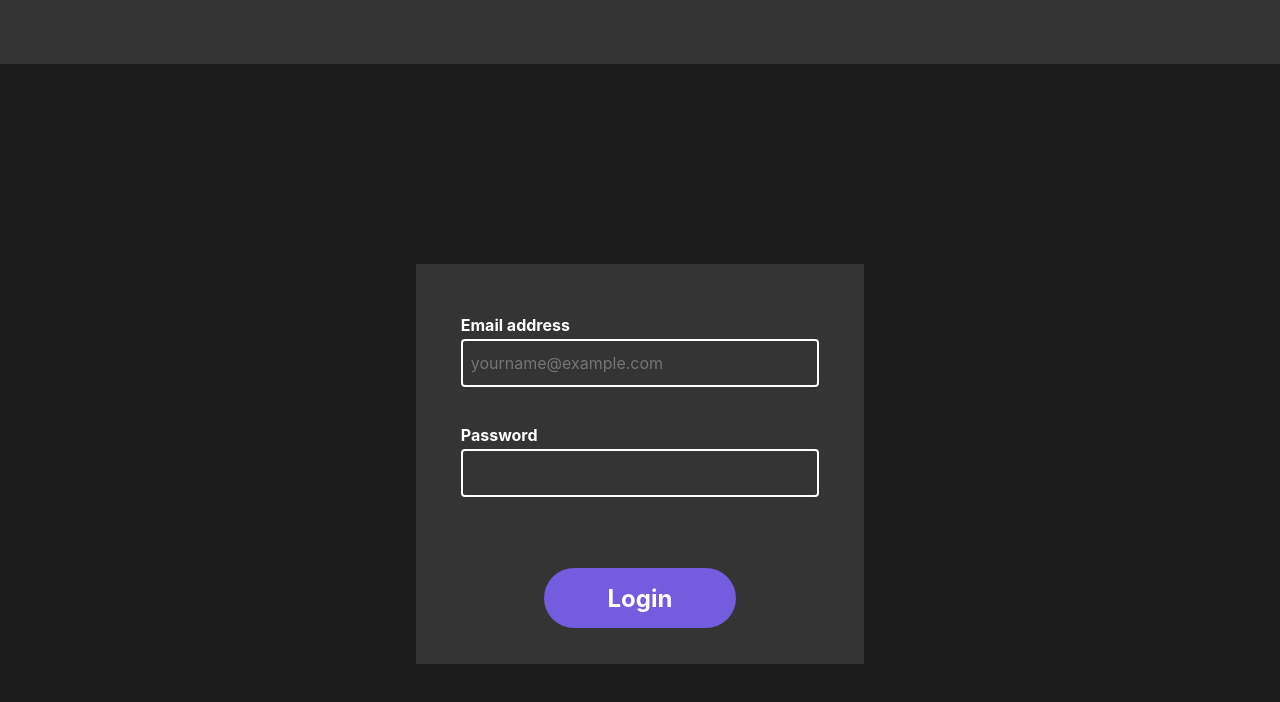
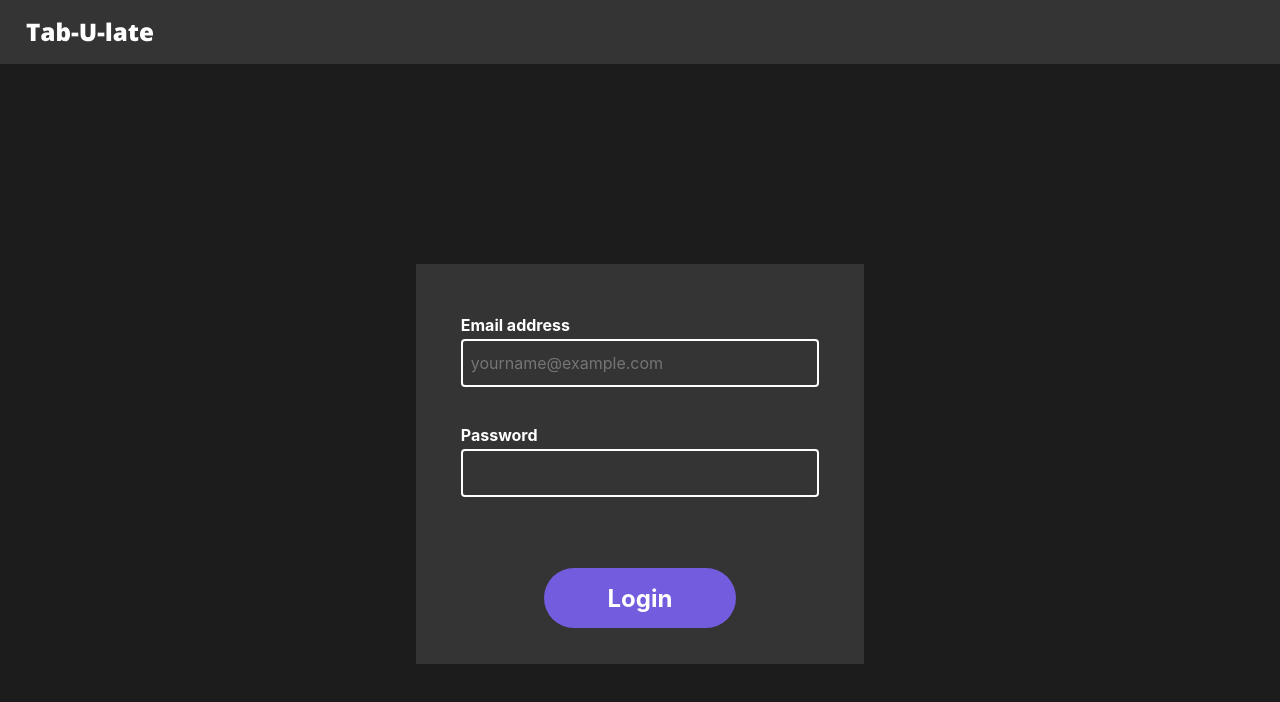
Before and after one commit to Saadkhalid913/Tabulate, a website: page client/src/login.html in a window 1280 px wide. Drawn offline with Linux system fonts and the light colour scheme.

Commit message:
fixed navbar

```diff
--- a/client/src/css/navbar.css
+++ b/client/src/css/navbar.css
@@ -9,4 +9,14 @@
   width:100%;
   height: 8vh;
   display:flex;
+  padding-left: 2%;
+  padding-right: 2%;
 }
+
+.navbar a {
+  display: block;
+}
+
+.navbar a img {
+  height: 100%;
+}
--- a/client/src/login.html
+++ b/client/src/login.html
@@ -10,6 +10,7 @@
 </head>
 <body>
   <div class = "navbar">
+    <a href = "/"><img src = "/public/tab-U-late.svg"></a>
   </div>
 
   <div class = "main-page-wrapper">
--- a/server/api/routes/views.js
+++ b/server/api/routes/views.js
@@ -4,6 +4,7 @@ const router = express.Router();
 const auth = require("../middlewear/auth-user")
 
 const viewPath = path.join(__dirname + "../" + "../" + "../", "../" + "/client/src/")
+const staticPath = path.join(__dirname + "../" + "../" + "../", "../" + "/client/public/")
 
 
 // HTML
@@ -44,4 +45,9 @@ router.get("/js/:filename", (req, res) => {
   res.sendFile(viewPath + "js/" + req.params.filename)
 })
 
+
+// STATIC
+
+router.get("/public/:filename", (req, res) => res.sendFile(staticPath + req.params.filename))
+
 module.exports = router
```
Also changed, not shown: client/src/Homepage.html (+1 -0 lines), client/src/dashboard.html (+3 -1 lines), client/src/js/login.js (+0 -7 lines), client/src/signup.html (+1 -0 lines), client/public/Tab-U-late.svg (added).
